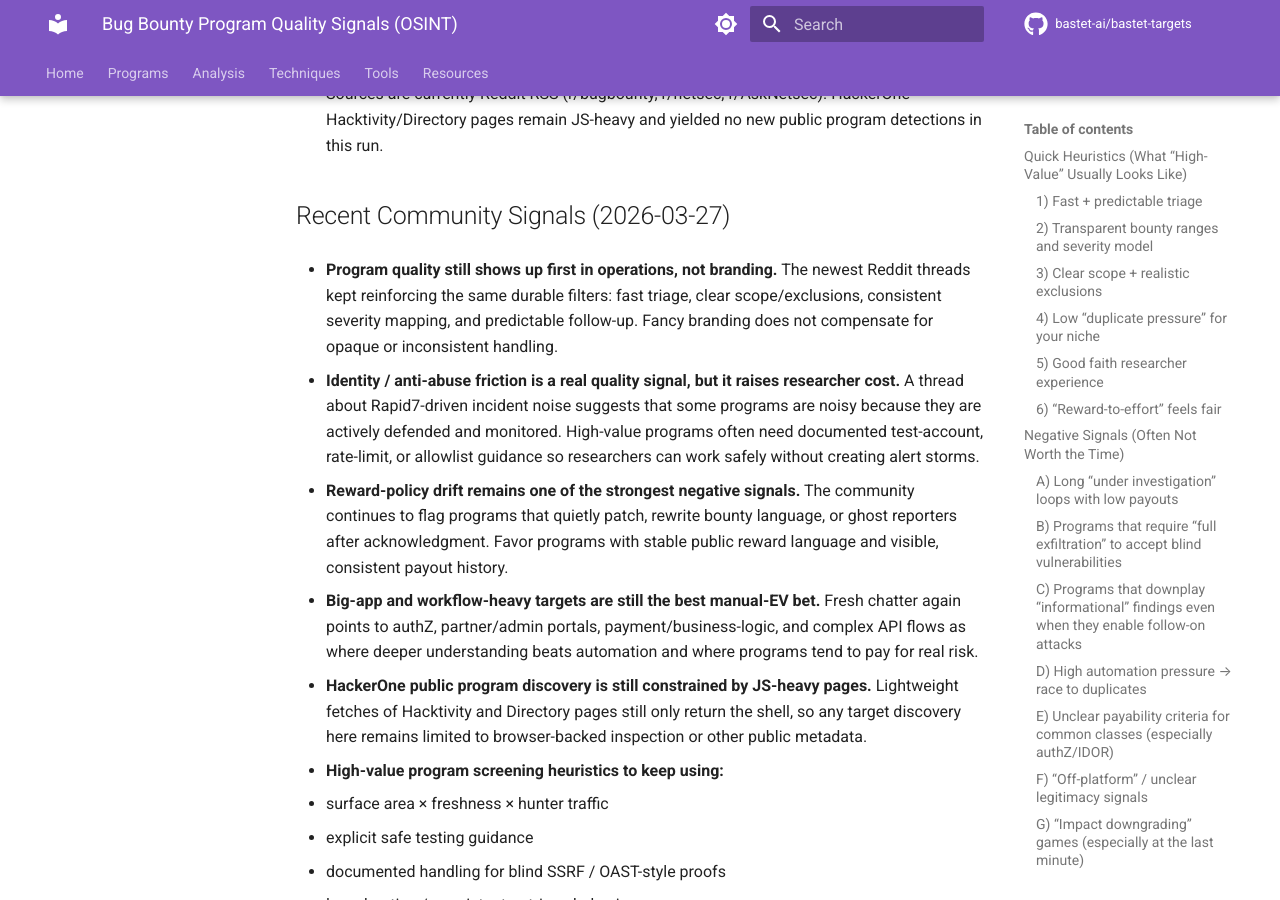
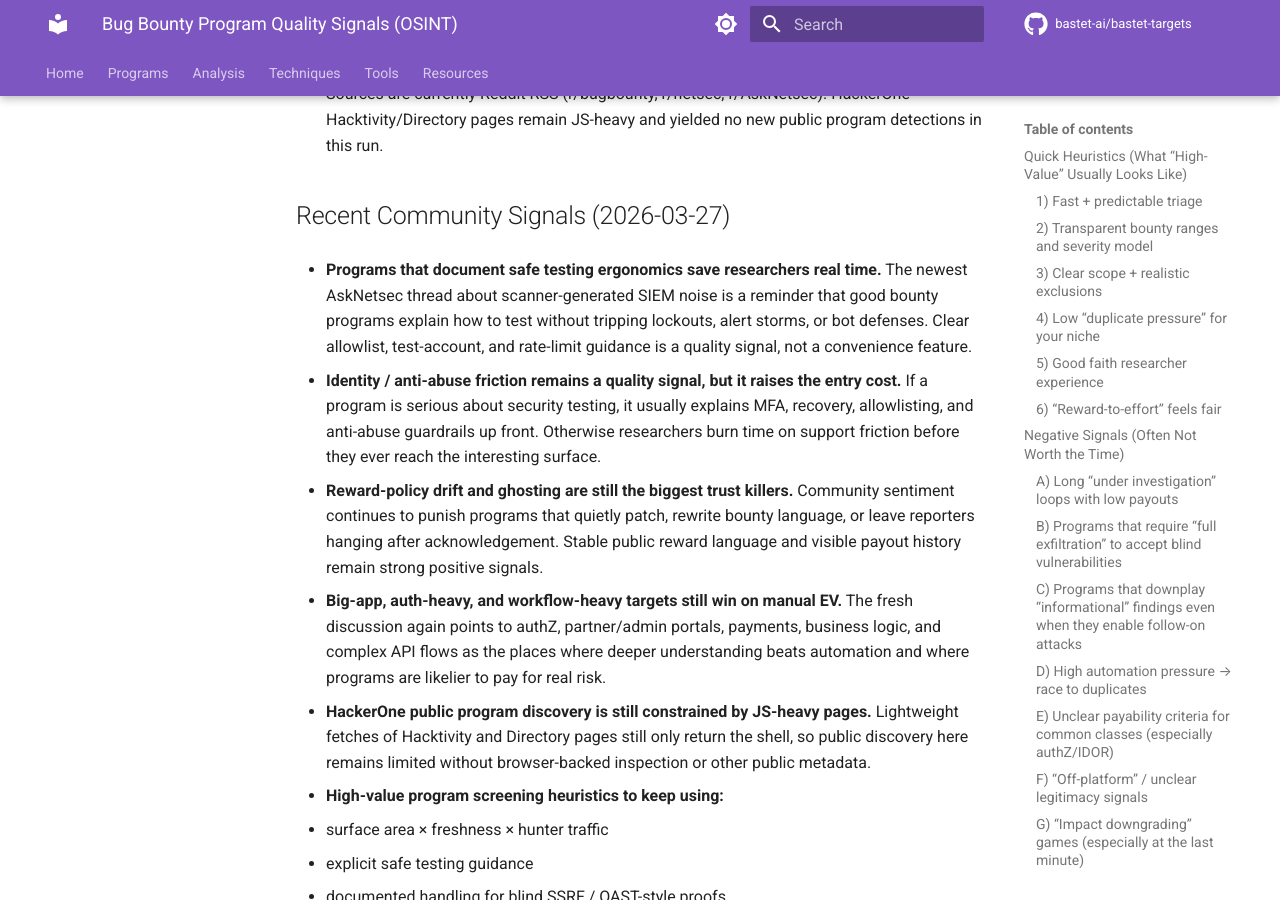
Before and after one commit to bastet-ai/bastet-targets, an MkDocs documentation site: the page built from docs/programs/program-quality-signals.md, in a window 1280 px wide and 900 px high, scrolled down 13229 px. Built offline with MkDocs 1.6.1 and Material for MkDocs 9.7.7, drawn with Linux system fonts in a browser that asks for light colours; comment, search, counter and statistics services are not loaded.

Commit message:
Update program-quality signals from public feeds

```diff
--- a/docs/programs/program-quality-signals.md
+++ b/docs/programs/program-quality-signals.md
@@ -275,15 +275,15 @@ These are **examples** from recent public discussion that reinforce (or nuance)
 
 ## Recent Community Signals (2026-03-27)
 
-- **Program quality still shows up first in operations, not branding.** The newest Reddit threads kept reinforcing the same durable filters: fast triage, clear scope/exclusions, consistent severity mapping, and predictable follow-up. Fancy branding does not compensate for opaque or inconsistent handling.
+- **Programs that document safe testing ergonomics save researchers real time.** The newest AskNetsec thread about scanner-generated SIEM noise is a reminder that good bounty programs explain how to test without tripping lockouts, alert storms, or bot defenses. Clear allowlist, test-account, and rate-limit guidance is a quality signal, not a convenience feature.
 
-- **Identity / anti-abuse friction is a real quality signal, but it raises researcher cost.** A thread about Rapid7-driven incident noise suggests that some programs are noisy because they are actively defended and monitored. High-value programs often need documented test-account, rate-limit, or allowlist guidance so researchers can work safely without creating alert storms.
+- **Identity / anti-abuse friction remains a quality signal, but it raises the entry cost.** If a program is serious about security testing, it usually explains MFA, recovery, allowlisting, and anti-abuse guardrails up front. Otherwise researchers burn time on support friction before they ever reach the interesting surface.
 
-- **Reward-policy drift remains one of the strongest negative signals.** The community continues to flag programs that quietly patch, rewrite bounty language, or ghost reporters after acknowledgment. Favor programs with stable public reward language and visible, consistent payout history.
+- **Reward-policy drift and ghosting are still the biggest trust killers.** Community sentiment continues to punish programs that quietly patch, rewrite bounty language, or leave reporters hanging after acknowledgement. Stable public reward language and visible payout history remain strong positive signals.
 
-- **Big-app and workflow-heavy targets are still the best manual-EV bet.** Fresh chatter again points to authZ, partner/admin portals, payment/business-logic, and complex API flows as where deeper understanding beats automation and where programs tend to pay for real risk.
+- **Big-app, auth-heavy, and workflow-heavy targets still win on manual EV.** The fresh discussion again points to authZ, partner/admin portals, payments, business logic, and complex API flows as the places where deeper understanding beats automation and where programs are likelier to pay for real risk.
 
-- **HackerOne public program discovery is still constrained by JS-heavy pages.** Lightweight fetches of Hacktivity and Directory pages still only return the shell, so any target discovery here remains limited to browser-backed inspection or other public metadata.
+- **HackerOne public program discovery is still constrained by JS-heavy pages.** Lightweight fetches of Hacktivity and Directory pages still only return the shell, so public discovery here remains limited without browser-backed inspection or other public metadata.
 
 - **High-value program screening heuristics to keep using:**
   - surface area × freshness × hunter traffic
```
Also changed, not shown: docs/programs/active.md (+1 -1 lines).
